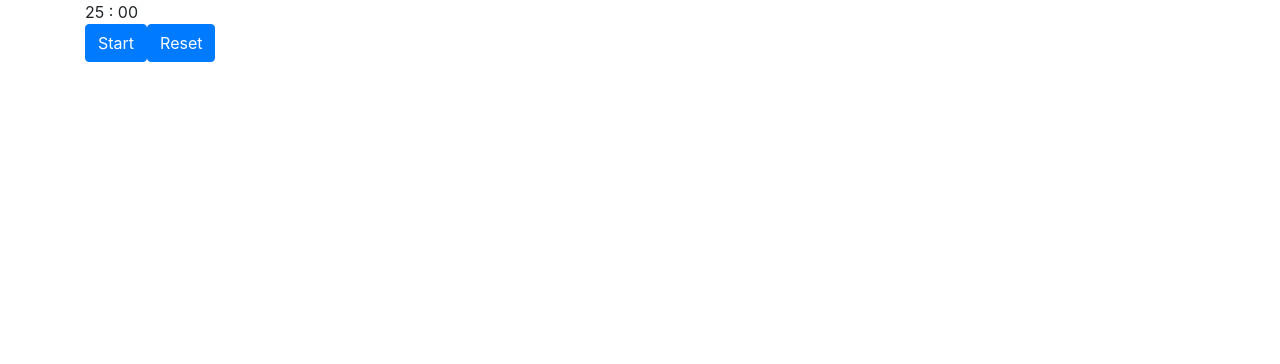
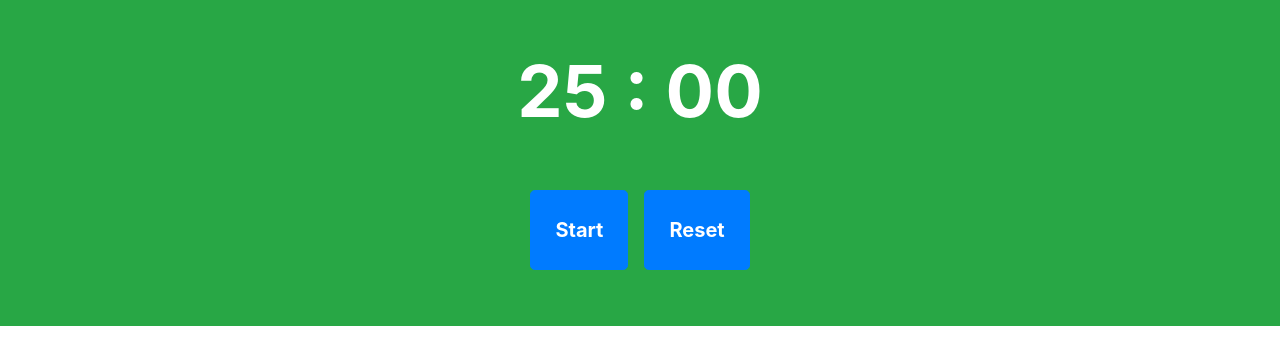
Before and after one commit to MarkoBezic/pomreact, a React (Create React App) app: page / in a window 1280 px wide. Shown: the top 364 px of the page. Built offline with nearby package versions, Linux system fonts and the light colour scheme.

Commit message:
Added break timer and styles

```diff
--- a/src/App.js
+++ b/src/App.js
@@ -4,7 +4,7 @@ import 'bootstrap/dist/css/bootstrap.min.css';
 
 function App() {
   return (
-    <div className="App">
+    <div className="app bg-success pb-5">
       <Timer />
     </div>
   );
--- a/src/components/Timer.js
+++ b/src/components/Timer.js
@@ -4,6 +4,7 @@ class Timer extends Component {
 
   state = {
     isRunning: false,
+    onBreak: false,
     elapsedTime: 1500000,
     previousTime: 0
   }
@@ -13,7 +14,17 @@ class Timer extends Component {
   }
 
   tick = () => {
-    if(this.state.isRunning){
+    if(this.state.elapsedTime < 0 && !this.state.onBreak) {
+      this.setState({
+        elapsedTime: 300000,
+        onBreak: true
+      });
+    } else if (this.state.elapsedTime < 0 && this.state.onBreak){
+      this.setState({
+        elapsedTime: 1500000,
+        onBreak: false
+      });
+    } else if (this.state.isRunning) {
       const now = Date.now()
       this.setState(prevState => ({
         previousTime: now,
@@ -32,7 +43,12 @@ class Timer extends Component {
   }
 
   handleReset = () => {
-    this.setState({ elapsedTime: 1500000 });
+    if (!this.state.onBreak) {
+      this.setState({ elapsedTime: 1500000 });
+    } else {
+      this.setState({ elapsedTime: 300000 });
+    }
+
   }
 
   render() {
@@ -47,16 +63,16 @@ class Timer extends Component {
       <>
         <div className="container">
           <div className="row">
-            <div className="col">
-              <span>{ minutes } : { seconds }</span>
+            <div className="col d-flex justify-content-center p-5">
+              <span className="display-3 font-weight-bold text-white">{ minutes } : { seconds }</span>
             </div>
           </div>
           <div className="row">
-            <div className="col">
-              <button type="button" className="btn btn-primary" onClick={this.handleTimer}>
+            <div className="col d-flex justify-content-center">
+              <button type="button" className="btn btn-primary btn-lg m-2 p-4 font-weight-bold" onClick={this.handleTimer}>
               { this.state.isRunning ? 'Stop' : 'Start' }
               </button>
-              <button type="button" className="btn btn-primary" onClick={this.handleReset}>Reset</button>
+              <button type="button" className="btn btn-primary btn-lg m-2 p-4 font-weight-bold" onClick={this.handleReset}>Reset</button>
             </div>
           </div>
         </div>
```
